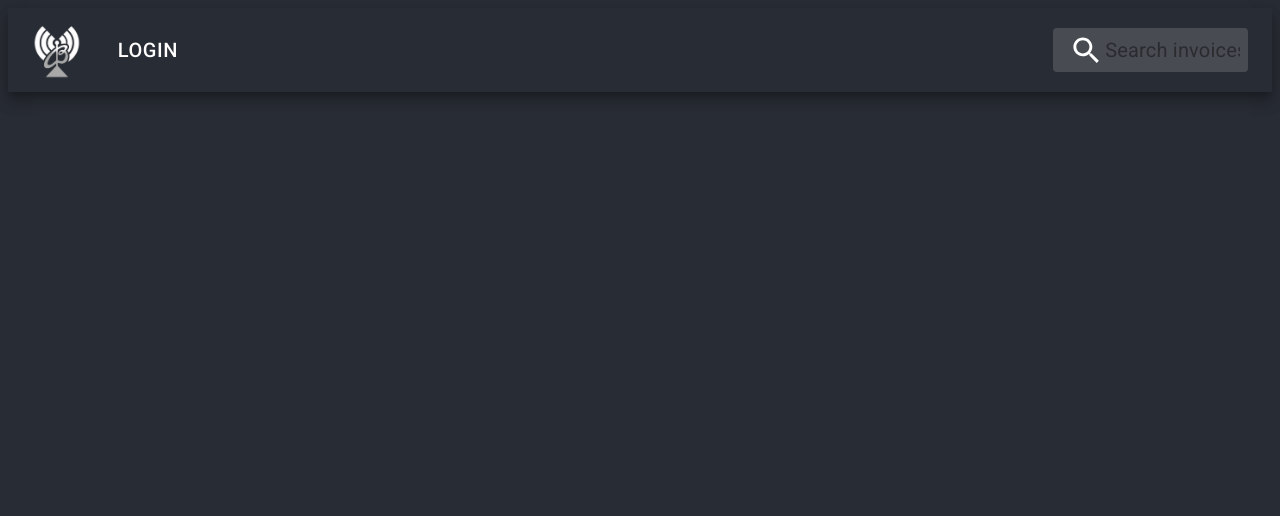
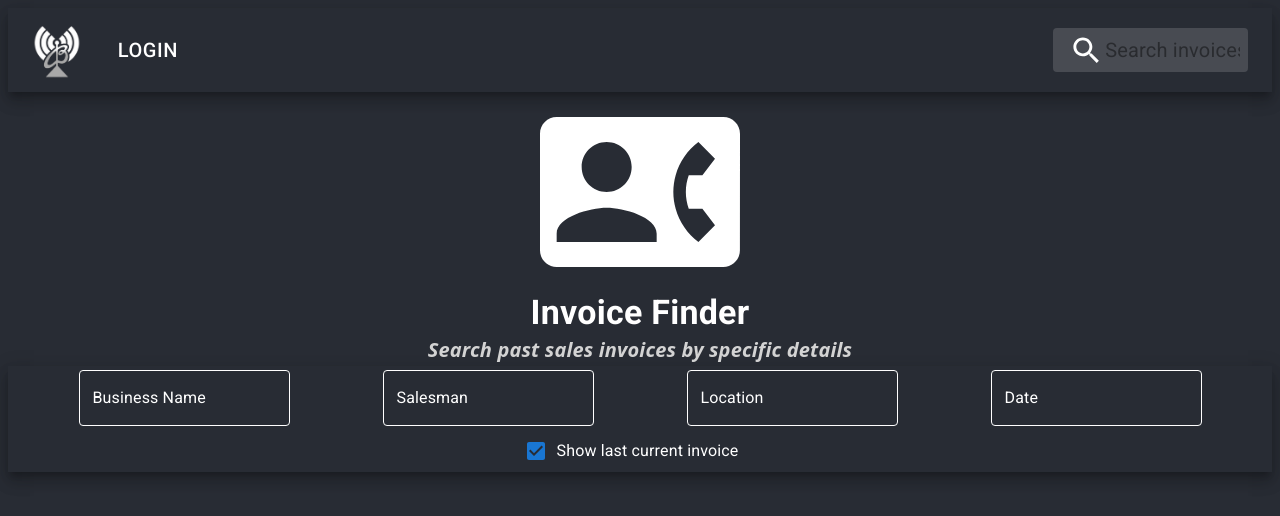
Before and after one commit to blueprintapp22/blueprint-employee-app, a React (Create React App) app in the folder client/: page /search in a window 1280 px wide. Before the commit this address had no page. Shown: the top 516 px of the page. Built offline with nearby package versions, Linux system fonts and the light colour scheme.

Commit message:
search page init

```diff
--- a/client/src/App.css
+++ b/client/src/App.css
@@ -33,3 +33,8 @@ a {
   display: flex;
 
 }
+#salesman:hover{
+  color: #3f51b5;
+  opacity: .5;
+  cursor: pointer;
+}
--- a/client/src/App.js
+++ b/client/src/App.js
@@ -6,6 +6,8 @@ import { useEffect, useState } from 'react'
 import { CheckSession } from './services/Auth'
 import { Route, Routes } from 'react-router-dom'
 import EmployeePage from './pages/EmployeePage'
+import SalesmanPage from './pages/SalesmanPage'
+import SearchPage from './pages/SearchPage'
 
 function App() {
   const [authenticated, toggleAuthenticated] = useState(false)
@@ -48,6 +50,14 @@ function App() {
           path="/employees"
           element={<EmployeePage user={user} authenticated={authenticated} />}
         />
+        <Route
+          path="/salesman"
+          element={<SalesmanPage user={user} authenticated={authenticated} />}
+        />
+        <Route
+          path="/search"
+          element={<SearchPage user={user} authenticated={authenticated} />}
+        />
       </Routes>
     </div>
   )
--- a/client/src/components/AccessModal.jsx
+++ b/client/src/components/AccessModal.jsx
@@ -1,6 +1,5 @@
 import { useState } from 'react'
 import { Box, Button,    Checkbox,    Modal, TextField, Typography} from '@mui/material'
-
 import axios from 'axios'
 import VisibilityIcon from '@mui/icons-material/Visibility';
 import VisibilityOffIcon from '@mui/icons-material/VisibilityOff';
--- a/client/src/components/EmployeeCard.jsx
+++ b/client/src/components/EmployeeCard.jsx
@@ -8,12 +8,14 @@ import PersonRemoveIcon from '@mui/icons-material/PersonRemove';
 import RemoveModal from "./RemoveModal";
 import { useEffect, useState } from "react";
 import AccessModal from "./AccessModal";
+import { useNavigate } from "react-router-dom";
 
 
 
 const EmployeeCard = (props) => {
   const [employee, setEmployee] = useState(null)
   const [access, setAccess] = useState()
+  let navigate = useNavigate()
   const openRemoveModal = (employee) => {
     props.setRemoveModal(true)
     setEmployee(employee)
@@ -30,7 +32,7 @@ const EmployeeCard = (props) => {
     <div>
   <Card p={2} sx={{boxShadow:"15", display: "flex", backgroundColor: "#707070", fontSize: "20px", justifyContent: "space-between", fontWeight: "bolder"}} raised={true}>
     <CardContent className="font">
-      {props.fullName}
+      <span id="salesman" onClick={()=> navigate('/salesman')}>{props.fullName}</span>
       <Checkbox  disabled={true}  icon={<HistoryToggleOffIcon sx={{fontSize: "30px"}}/>}checkedIcon={<AccessTimeIcon  sx={{fontSize: "30px", color:"#3f51b5"}}/> }/>
     </CardContent>
     <CardActions>
--- a/client/src/components/RemoveModal.jsx
+++ b/client/src/components/RemoveModal.jsx
@@ -2,7 +2,6 @@ import { useState } from 'react'
 import { Box, Button,  IconButton,  InputAdornment,  Modal, TextField, Typography} from '@mui/material'
 import WarningIcon from '@mui/icons-material/Warning';
 import { styled } from '@mui/material/styles';
-import { useEffect } from 'react';
 import axios from 'axios'
 const inputProps = {
   id: "input"
--- /dev/null
+++ b/client/src/pages/SalesmanPage.js
@@ -0,0 +1,38 @@
+import ConstructionIcon from '@mui/icons-material/Construction'
+import { Box, Typography } from '@mui/material'
+const SalesmanPage = () => {
+  return (
+    <Box
+      sx={{
+        display: 'flex',
+        alignItems: 'center',
+        justifyContent: 'center',
+        flexDirection: 'column'
+      }}
+    >
+      <Box
+        sx={{
+          display: 'flex',
+          flexDirection: 'column',
+          alignItems: 'center',
+          justifyContent: 'center'
+        }}
+      >
+        <ConstructionIcon sx={{ fontSize: '200px', color: 'white' }} />
+        <Typography variant="h4" sx={{ color: 'white', fontWeight: 'bold' }}>
+          Salesman page is under developement!
+        </Typography>
+        <Typography
+          variant="h6"
+          sx={{ color: 'lightgray', fontWeight: 'bold', textAlign: 'center' }}
+        >
+          <em>
+            This page will give admin's access to an individual's sales history,
+            as well as searches they've made throughout the app
+          </em>
+        </Typography>
+      </Box>
+    </Box>
+  )
+}
+export default SalesmanPage
--- /dev/null
+++ b/client/src/pages/SearchPage.js
@@ -0,0 +1,108 @@
+import {
+  AppBar,
+  Checkbox,
+  FormControlLabel,
+  FormGroup,
+  TextField,
+  Toolbar,
+  Typography
+} from '@mui/material'
+import { Box } from '@mui/system'
+import { styled, alpha } from '@mui/material/styles'
+import ContactPhoneIcon from '@mui/icons-material/ContactPhone'
+const inputProps = {
+  id: 'input'
+}
+const inputLabelProps = {
+  id: 'input'
+}
+const CssTextField = styled(TextField)({
+  '& .MuiOutlinedInput-root': {
+    '& fieldset': {
+      borderColor: 'white'
+    },
+    '&:hover fieldset': {
+      borderColor: '#3f51b5'
+    },
+    '&.Mui-focused fieldset': {
+      borderColor: '#3f51b5'
+    }
+  }
+})
+const SearchPage = () => {
+  return (
+    <div>
+      <Box
+        sx={{
+          display: 'flex',
+          alignItems: 'center',
+          justifyContent: 'center',
+          flexDirection: 'column'
+        }}
+      >
+        <ContactPhoneIcon sx={{ fontSize: '200px', color: 'white' }} />
+        <Typography variant="h4" sx={{ color: 'white', fontWeight: 'bold' }}>
+          Invoice Finder
+        </Typography>
+        <Typography
+          variant="h6"
+          sx={{ color: 'lightgray', fontWeight: 'bold', textAlign: 'center' }}
+        >
+          <em>Search past sales invoices by specific details</em>
+        </Typography>
+      </Box>
+      <Box sx={{ flexGrow: 1 }}>
+        <AppBar
+          position="static"
+          sx={{
+            boxShadow: '10',
+            color: 'white',
+            display: 'flex',
+            flexDirection: 'space-around'
+          }}
+          color="transparent"
+        >
+          <Toolbar sx={{ display: 'flex', justifyContent: 'space-around' }}>
+            <CssTextField
+              id="outlined-basic"
+              label="Business Name"
+              inputProps={inputProps}
+              InputLabelProps={inputLabelProps}
+              variant="outlined"
+            />
+            <CssTextField
+              id="outlined-basic"
+              label="Salesman"
+              inputProps={inputProps}
+              InputLabelProps={inputLabelProps}
+              variant="outlined"
+            />
+            <CssTextField
+              id="outlined-basic"
+              label="Location"
+              inputProps={inputProps}
+              InputLabelProps={inputLabelProps}
+              variant="outlined"
+            />
+            <CssTextField
+              id="outlined-basic"
+              label="Date"
+              inputProps={inputProps}
+              InputLabelProps={inputLabelProps}
+              variant="outlined"
+            />
+          </Toolbar>
+          <Box sx={{ display: 'flex', justifyContent: 'center' }}>
+            <FormGroup>
+              <FormControlLabel
+                control={<Checkbox defaultChecked />}
+                label="Show last current invoice"
+              />
+            </FormGroup>
+          </Box>
+        </AppBar>
+      </Box>
+    </div>
+  )
+}
+export default SearchPage
```
